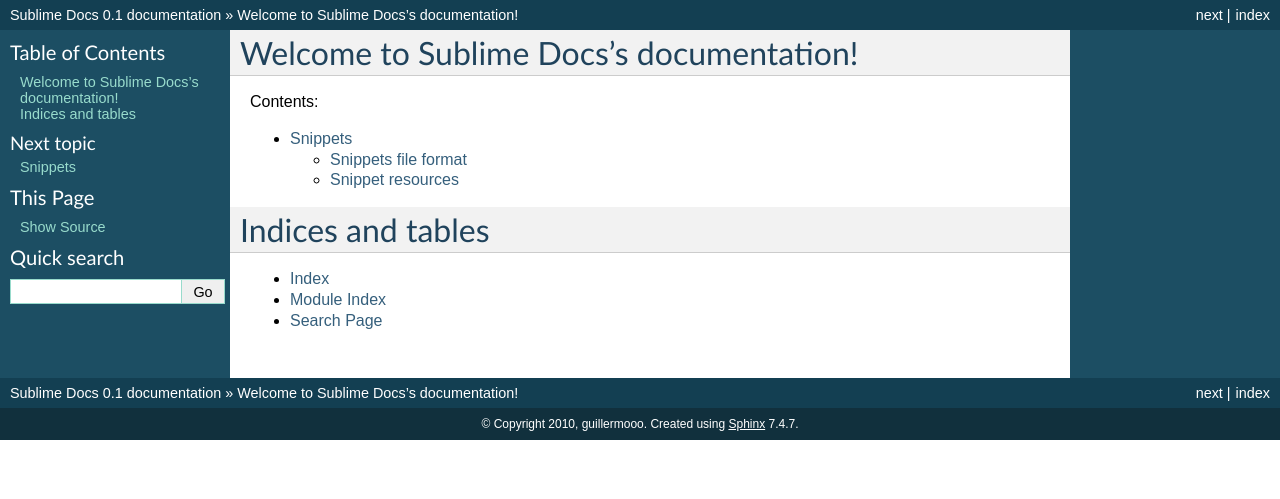
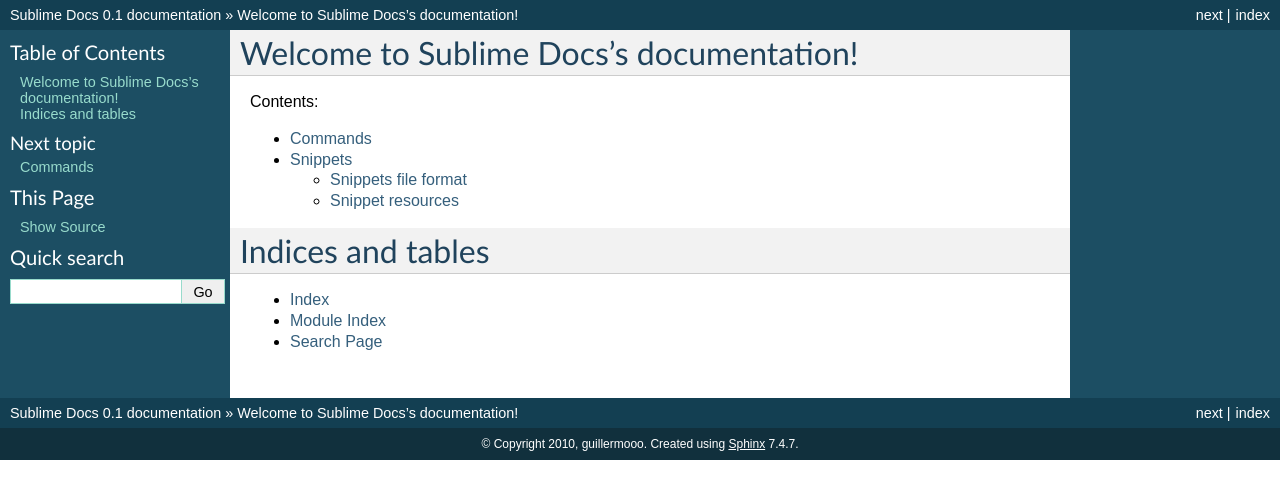
Before and after one commit to guillermooo/sublime-undocs, a Sphinx documentation site: the page built from source/index.rst, in a window 1280 px wide. Shown: the top 499 px of the page. Built offline with Sphinx 7.4.7, drawn with Linux system fonts in a browser that asks for light colours.

Commit message:
Added commands file.

```diff
--- /dev/null
+++ b/source/commands.rst
@@ -0,0 +1,5 @@
+Commands
+========
+
+Commands are the basic building blocks underlying Sublime Text's automation
+facilities. They can be built-in or custom.
--- a/source/index.rst
+++ b/source/index.rst
@@ -11,6 +11,7 @@
 .. toctree::
    :maxdepth: 2
 
+   commands
    snippets
 
 Indices and tables
```
